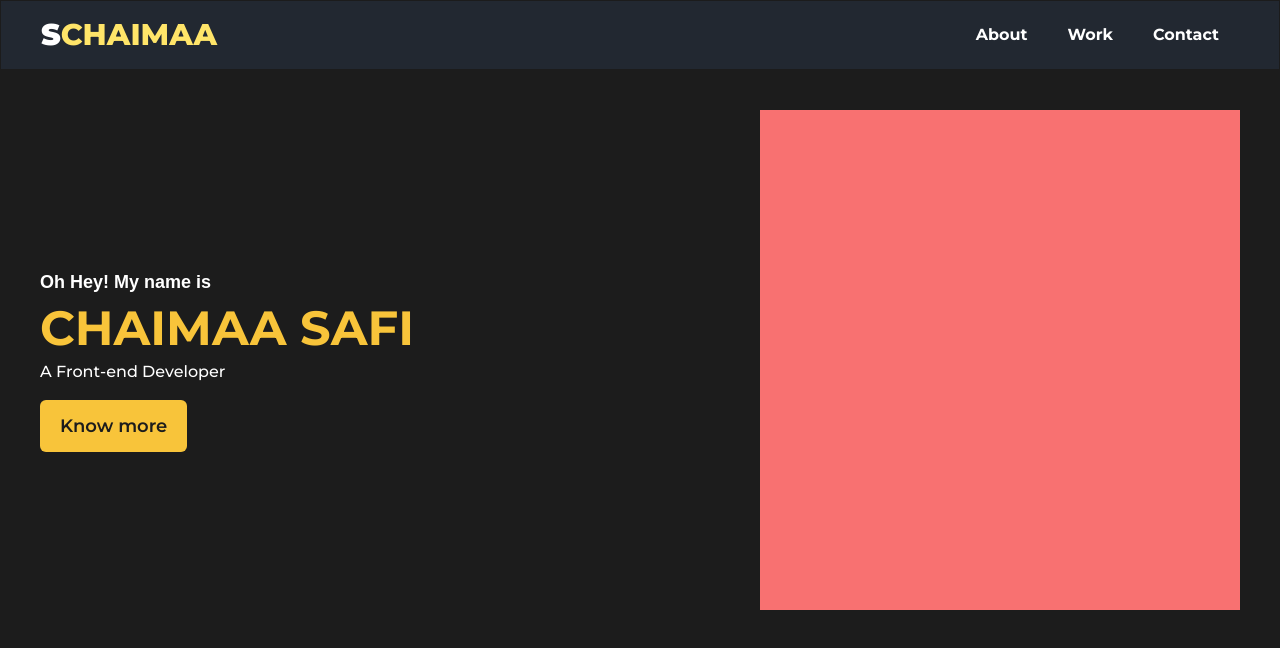
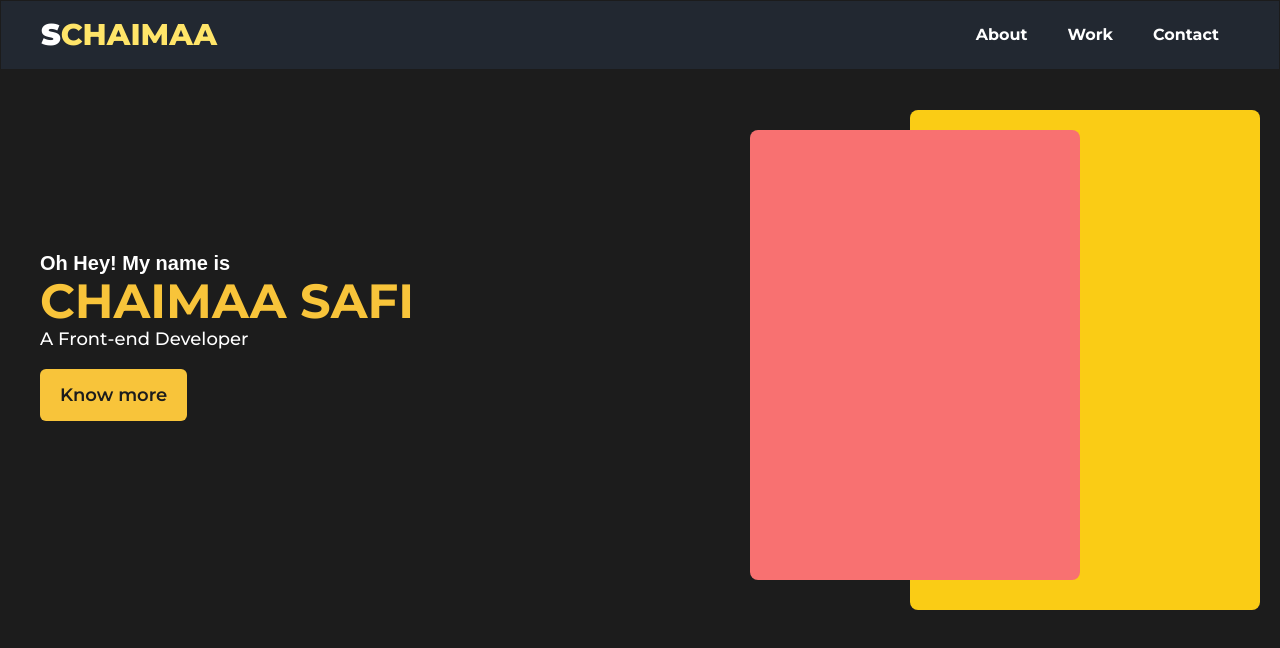
Before and after one commit to ChaimaaSafi/portfolio-v2, a Next.js app: page / in a window 1280 px wide. Shown: the top 648 px of the page. Built offline with nearby package versions, Linux system fonts and the light colour scheme.

Commit message:
feat: add div Images to homepage

```diff
--- a/src/components/Home.tsx
+++ b/src/components/Home.tsx
@@ -38,33 +38,49 @@ function Home({}: Props) {
           </motion.ul>
         </nav>
       </header>
-      <motion.div className="px-10 mt-10 flex justify-between items-center space-x-2">
+      <motion.div
+        animate={{ x: [100, 500, 0], opacity: 1, scale: 1 }}
+        transition={{
+          duration: 1.2,
+          ease: [0.2, 0.2, 0.76, 1],
+        }}
+        initial={{ opacity: 0, scale: 0.5 }}
+        className="px-10 mt-10 flex justify-between items-center space-x-2"
+      >
         <div className="flex flex-col text-white">
-          <h2 className="text-lg font-semibold">Oh Hey! My name is</h2>
-          <motion.h1
-            animate={{ x: [50, 150, 0], opacity: 1, scale: 1 }}
-            transition={{
-              duration: 2,
-              ease: [0.2, 0.2, 0.5, 1],
-            }}
-            initial={{ opacity: 0, scale: 0.5 }}
-            whileHover={{
-              scale: 1.2,
-              boxShadow: "0px 0px 20px rgb(255,255,0)",
-              transition: {
-                duration: 0.5,
-              },
-            }}
-            className="text-5xl font-bold my-5 leading-6 uppercase text-yellow-primary"
-          >
+          <h2 className="text-xl font-semibold">Oh Hey! My name is</h2>
+          <h1 className="text-5xl font-bold my-5leading-6 uppercase text-yellow-primary ">
             Chaimaa Safi
-          </motion.h1>
-          <p className="text-base font-medium">A Front-end Developer</p>
+          </h1>
+          <p className="text-lg font-medium">A Front-end Developer</p>
           <div className="w-[200px] mt-4">
             <Button type="primary">Know more</Button>
           </div>
         </div>
-        <div className="w-[480px] h-[500px] bg-red-400"></div>
+        <div className="relative">
+          <motion.div
+            whileHover={{
+              scale: 0.8,
+              zIndex: 50,
+            }}
+            transition={{
+              duration: 0.7,
+              type: "spring",
+            }}
+            className="absolute w-[350px] h-[500px] bg-yellow-400 rounded-lg"
+          />
+          <motion.div
+            animate={{ x: "-20vh", y: 20 }}
+            transition={{
+              duration: 1.4,
+              type: "spring",
+              mass: 0.5,
+              damping: 8,
+              delay: 1,
+            }}
+            className="w-[330px] h-[450px] bg-red-400 rounded-lg"
+          />
+        </div>
       </motion.div>
     </section>
   );
```
